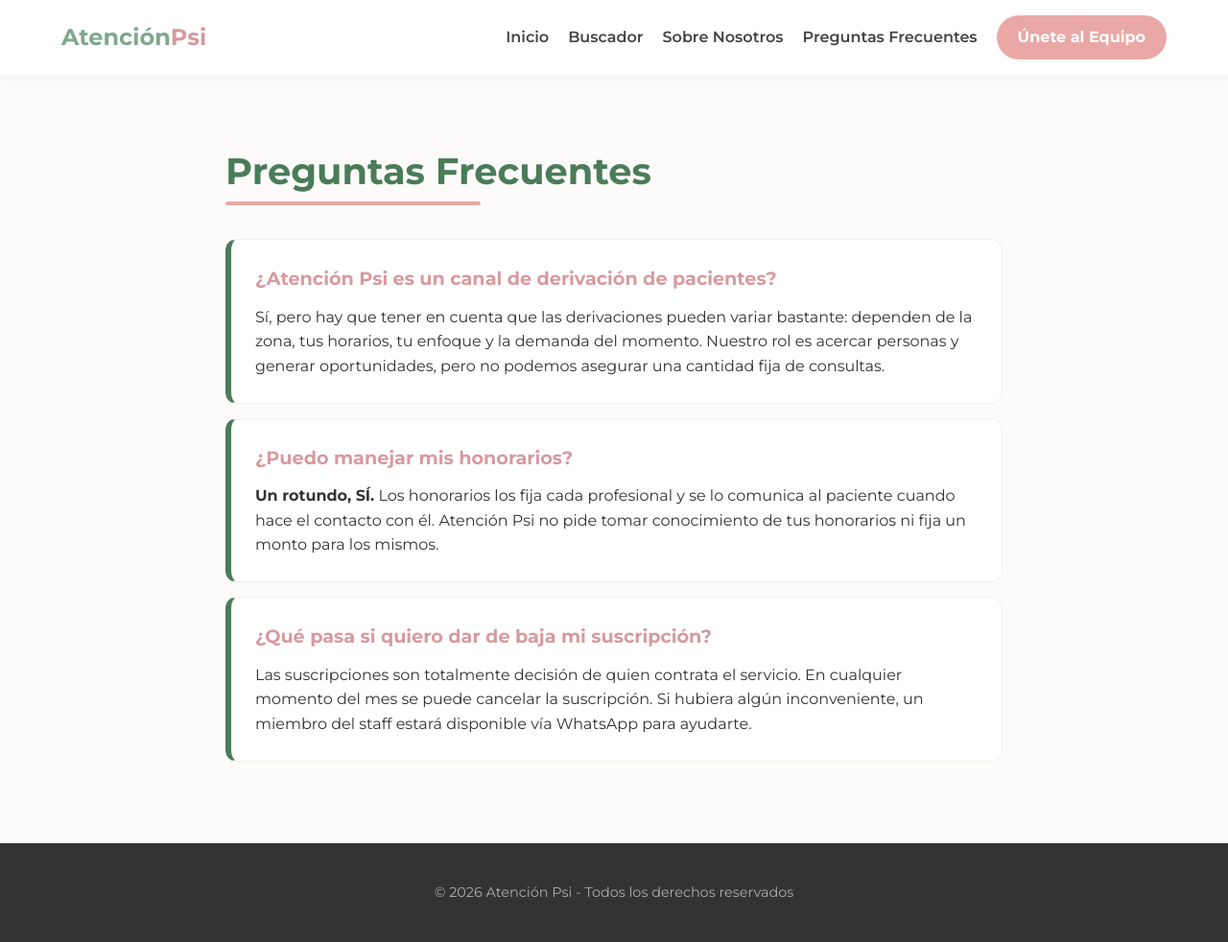
After one commit to LeandroFrattini/Atencionpsi-web, a Django app: page /preguntas-frecuentes/ in a window 1280 px wide. The commit adds this page. Shown: the whole page at 96% size. Run offline with Django 5.2, Linux system fonts and the light colour scheme.

Commit message:
Cambios con FAQ y About us

```diff
--- a/atencionpsi/urls.py
+++ b/atencionpsi/urls.py
@@ -10,6 +10,8 @@ urlpatterns = [
     path('buscador/', views.buscador, name='buscador'),
     path('psicologo/<slug:slug>/', views.detalle_psicologo, name='perfil_psicologo'),
     path('unete-al-equipo/', views.unete, name='unete'),
+    path('sobre_nosotros/', views.sobre_nosotros, name='sobre_nosotros'),
+    path('preguntas-frecuentes/', views.faq, name='faq'),
 ]
 
 # ESTA ES LA CLAVE: Forzamos a Django a servir estáticos y media
--- /dev/null
+++ b/profesionales/templates/faq.html
@@ -0,0 +1,27 @@
+{% extends 'index.html' %}
+{% block content %}
+<div class="nueva-sec-faq-container">
+    <h1 class="nueva-sec-titulo" style="margin-bottom: 40px;">Preguntas Frecuentes</h1>
+
+    <div class="nueva-sec-faq-item">
+        <span class="nueva-sec-pregunta">¿Atención Psi es un canal de derivación de pacientes?</span>
+        <p class="nueva-sec-respuesta">
+            Sí, pero hay que tener en cuenta que las derivaciones pueden variar bastante: dependen de la zona, tus horarios, tu enfoque y la demanda del momento. Nuestro rol es acercar personas y generar oportunidades, pero no podemos asegurar una cantidad fija de consultas.
+        </p>
+    </div>
+
+    <div class="nueva-sec-faq-item">
+        <span class="nueva-sec-pregunta">¿Puedo manejar mis honorarios?</span>
+        <p class="nueva-sec-respuesta">
+            <strong>Un rotundo, SÍ.</strong> Los honorarios los fija cada profesional y se lo comunica al paciente cuando hace el contacto con él. Atención Psi no pide tomar conocimiento de tus honorarios ni fija un monto para los mismos.
+        </p>
+    </div>
+
+    <div class="nueva-sec-faq-item">
+        <span class="nueva-sec-pregunta">¿Qué pasa si quiero dar de baja mi suscripción?</span>
+        <p class="nueva-sec-respuesta">
+            Las suscripciones son totalmente decisión de quien contrata el servicio. En cualquier momento del mes se puede cancelar la suscripción. Si hubiera algún inconveniente, un miembro del staff estará disponible vía WhatsApp para ayudarte.
+        </p>
+    </div>
+</div>
+{% endblock %}
--- a/profesionales/templates/index.html
+++ b/profesionales/templates/index.html
@@ -15,12 +15,15 @@
             <ul class="nav-links">
                 <li><a href="{% url 'inicio' %}">Inicio</a></li>
                 <li><a href="{% url 'buscador' %}">Buscador</a></li>
+                <li><a href="{% url 'sobre_nosotros' %}">Sobre Nosotros</a></li>
+                <li><a href="{% url 'faq' %}">Preguntas Frecuentes</a></li>
                 <li><a href="{% url 'unete' %}" class="btn-unete-nav">Únete al Equipo</a></li>
             </ul>
         </div>
     </nav>
 
    <main>
+    {% block content %}
     <section class="hero">
         <h1>Tu bienestar mental,<br>nuestra prioridad.</h1>
         <p>Conecta con profesionales de la salud mental de forma sencilla, humana y segura.</p>
@@ -44,6 +47,7 @@
             <p>Coordiná directamente con el profesional sin vueltas.</p>
         </div>
     </section>
+    {% endblock %}
 </main>
 
     <footer>
--- a/profesionales/templates/perfil.html
+++ b/profesionales/templates/perfil.html
@@ -16,10 +16,13 @@
             <ul class="nav-links">
                 <li><a href="{% url 'inicio' %}">Inicio</a></li>
                 <li><a href="{% url 'buscador' %}">Buscador</a></li>
+                <li><a href="{% url 'sobre_nosotros' %}">Sobre Nosotros</a></li>
+                <li><a href="{% url 'faq' %}">Preguntas Frecuentes</a></li>
                 <li><a href="{% url 'unete' %}" class="btn-unete-nav">Únete al Equipo</a></li>
             </ul>
         </div>
     </nav>
+
 
     <main style="padding: 20px;">
         <div class="perfil-wrapper">
--- a/profesionales/templates/unete.html
+++ b/profesionales/templates/unete.html
@@ -6,6 +6,7 @@
     <meta name="viewport" content="width=device-width, initial-scale=1.0">
     <title>Únete al Equipo | Atención Psi</title>
     <link rel="stylesheet" href="{% static 'style.css' %}">
+    <link rel="icon" type="image/png" href="{% static 'img/favicon.png' %}">
 </head>
 <body>
     <nav>
@@ -14,10 +15,13 @@
             <ul class="nav-links">
                 <li><a href="{% url 'inicio' %}">Inicio</a></li>
                 <li><a href="{% url 'buscador' %}">Buscador</a></li>
+                <li><a href="{% url 'sobre_nosotros' %}">Sobre Nosotros</a></li>
+                <li><a href="{% url 'faq' %}">Preguntas Frecuentes</a></li>
                 <li><a href="{% url 'unete' %}" class="btn-unete-nav">Únete al Equipo</a></li>
             </ul>
         </div>
     </nav>
+
 
 <main class="hero unete-container"> <!-- Agregamos la clase unete-container -->
     <div class="unete-card"> <!-- Este div nuevo protegerá el texto -->
--- a/profesionales/views.py
+++ b/profesionales/views.py
@@ -44,3 +44,9 @@ def detalle_psicologo(request, slug):
 # --- VISTA ÚNETE ---
 def unete(request):
     return render(request, 'unete.html')
+
+def sobre_nosotros(request):
+    return render(request, 'sobre_nosotros.html')
+
+def faq(request):
+    return render(request, 'faq.html')
--- a/static/style.css
+++ b/static/style.css
@@ -459,3 +459,99 @@ main.buscador-main {
     width: 100%;
     margin-top: auto; /* Refuerzo de alineación al fondo */
 }
+
+/* --- ANIMACIÓN ÚNICA PARA ESTAS PÁGINAS --- */
+@keyframes aparecerDesdeDerecha {
+    from {
+        opacity: 0;
+        transform: translateX(60px);
+    }
+    to {
+        opacity: 1;
+        transform: translateX(0);
+    }
+}
+
+/* --- ESTILOS SOBRE NOSOTROS --- */
+.nueva-sec-sobre-nosotros {
+    max-width: 850px;
+    margin: 50px auto;
+    padding: 40px;
+    background-color: #ffffff;
+    border-radius: 20px;
+    box-shadow: 0 15px 35px rgba(0,0,0,0.06);
+    /* Animación aplicada aquí */
+    animation: aparecerDesdeDerecha 0.9s ease-out forwards;
+}
+
+.nueva-sec-titulo {
+    color: #4a7c59; /* Tu Verde */
+    font-size: 2.4rem;
+    margin-bottom: 25px;
+    position: relative;
+    display: inline-block;
+}
+
+.nueva-sec-titulo::after {
+    content: '';
+    position: absolute;
+    width: 60%;
+    height: 4px;
+    background-color: #e9a8a6; /* Tu Rosa */
+    bottom: -5px;
+    left: 0;
+    border-radius: 2px;
+}
+
+.nueva-sec-texto {
+    font-size: 1.1rem;
+    line-height: 1.8;
+    color: #444;
+    margin-bottom: 20px;
+    text-align: justify;
+}
+
+.nueva-sec-firma {
+    margin-top: 40px;
+    font-size: 1.2rem;
+    font-weight: bold;
+    color: #e9a8a6;
+    text-align: right;
+}
+
+/* --- ESTILOS PREGUNTAS FRECUENTES --- */
+.nueva-sec-faq-container {
+    max-width: 850px;
+    margin: 50px auto;
+    padding: 20px;
+    animation: aparecerDesdeDerecha 1s ease-out forwards;
+}
+
+.nueva-sec-faq-item {
+    background: #fff;
+    margin-bottom: 15px;
+    padding: 25px;
+    border-radius: 12px;
+    border: 1px solid #f0f0f0;
+    border-left: 6px solid #4a7c59;
+    transition: all 0.3s ease;
+}
+
+.nueva-sec-faq-item:hover {
+    transform: scale(1.01);
+    box-shadow: 0 5px 15px rgba(0,0,0,0.08);
+}
+
+.nueva-sec-pregunta {
+    display: block;
+    font-size: 1.2rem;
+    font-weight: bold;
+    color: #D79A9F;
+    margin-bottom: 12px;
+}
+
+.nueva-sec-respuesta {
+    font-size: 1rem;
+    color: #333;
+    line-height: 1.6;
+}
```
Also changed, not shown: profesionales/templates/buscador.html (+4 -3 lines), profesionales/templates/sobre_nosotros.html (added, +25 -0 lines). Lines whose indentation alone changed are shown as unchanged.
